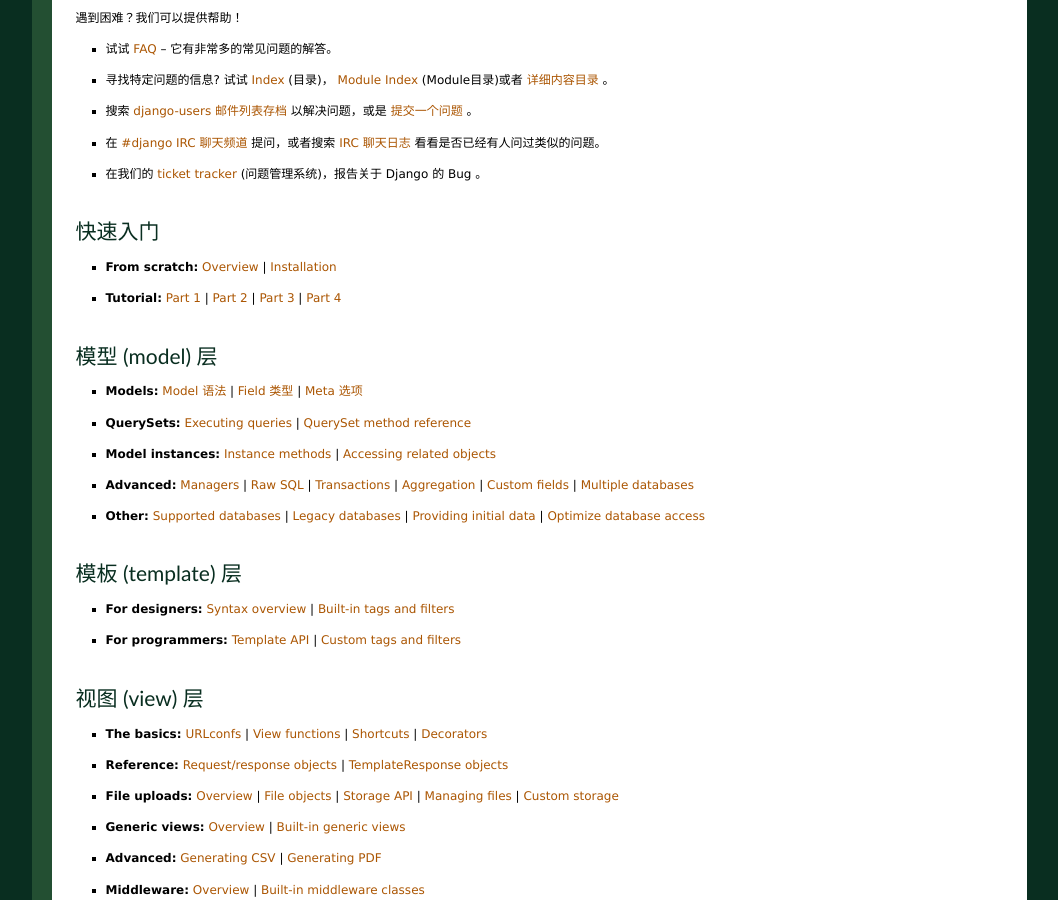
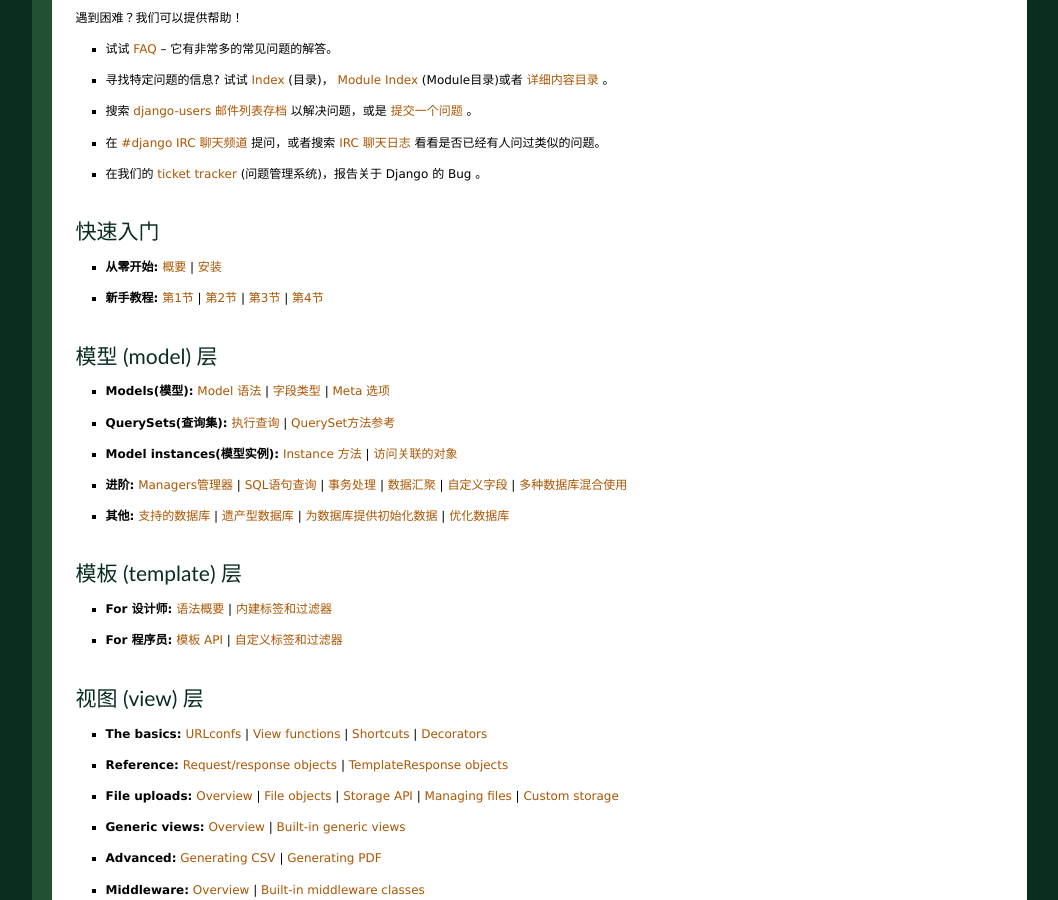
Before and after one commit to wrongwaycn/Django-Chinese-Docs, a Sphinx documentation site: the page built from docs/index.txt, in a window 1280 px wide and 900 px high, scrolled down 218 px. Shown: the whole window, without its empty margins (111-1169 px from the left). Built offline with Sphinx 7.4.7, drawn with Linux system fonts in a browser that asks for light colours.

Commit message:
translate something in front page

```diff
--- a/docs/index.txt
+++ b/docs/index.txt
@@ -32,56 +32,56 @@ Getting Help
 快速入门
 ========
 
-* **From scratch:**
-  :doc:`Overview <intro/overview>` |
-  :doc:`Installation <intro/install>`
+* **从零开始:**
+  :doc:`概要 <intro/overview>` |
+  :doc:`安装 <intro/install>`
 
-* **Tutorial:**
-  :doc:`Part 1 <intro/tutorial01>` |
-  :doc:`Part 2 <intro/tutorial02>` |
-  :doc:`Part 3 <intro/tutorial03>` |
-  :doc:`Part 4 <intro/tutorial04>`
+* **新手教程:**
+  :doc:`第1节 <intro/tutorial01>` |
+  :doc:`第2节 <intro/tutorial02>` |
+  :doc:`第3节 <intro/tutorial03>` |
+  :doc:`第4节 <intro/tutorial04>`
 
 模型 (model) 层
 ===============
 
-* **Models:**
+* **Models(模型):**
   :doc:`Model 语法 <topics/db/models>` |
-  :doc:`Field 类型 <ref/models/fields>` |
+  :doc:`字段类型 <ref/models/fields>` |
   :doc:`Meta 选项 <ref/models/options>`
 
-* **QuerySets:**
-  :doc:`Executing queries <topics/db/queries>` |
-  :doc:`QuerySet method reference <ref/models/querysets>`
+* **QuerySets(查询集):**
+  :doc:`执行查询 <topics/db/queries>` |
+  :doc:`QuerySet方法参考 <ref/models/querysets>`
 
-* **Model instances:**
-  :doc:`Instance methods <ref/models/instances>` |
-  :doc:`Accessing related objects <ref/models/relations>`
+* **Model instances(模型实例):**
+  :doc:`Instance 方法 <ref/models/instances>` |
+  :doc:`访问关联的对象 <ref/models/relations>`
 
-* **Advanced:**
-  :doc:`Managers <topics/db/managers>` |
-  :doc:`Raw SQL <topics/db/sql>` |
-  :doc:`Transactions <topics/db/transactions>` |
-  :doc:`Aggregation <topics/db/aggregation>` |
-  :doc:`Custom fields <howto/custom-model-fields>` |
-  :doc:`Multiple databases <topics/db/multi-db>`
+* **进阶:**
+  :doc:`Managers管理器 <topics/db/managers>` |
+  :doc:`SQL语句查询 <topics/db/sql>` |
+  :doc:`事务处理 <topics/db/transactions>` |
+  :doc:`数据汇聚 <topics/db/aggregation>` |
+  :doc:`自定义字段 <howto/custom-model-fields>` |
+  :doc:`多种数据库混合使用 <topics/db/multi-db>`
 
-* **Other:**
-  :doc:`Supported databases <ref/databases>` |
-  :doc:`Legacy databases <howto/legacy-databases>` |
-  :doc:`Providing initial data <howto/initial-data>` |
-  :doc:`Optimize database access <topics/db/optimization>`
+* **其他:**
+  :doc:`支持的数据库 <ref/databases>` |
+  :doc:`遗产型数据库 <howto/legacy-databases>` |
+  :doc:`为数据库提供初始化数据 <howto/initial-data>` |
+  :doc:`优化数据库 <topics/db/optimization>`
 
 模板 (template) 层
 ==================
 
-* **For designers:**
-  :doc:`Syntax overview <topics/templates>` |
-  :doc:`Built-in tags and filters <ref/templates/builtins>`
+* **For 设计师:**
+  :doc:`语法概要 <topics/templates>` |
+  :doc:`内建标签和过滤器 <ref/templates/builtins>`
 
-* **For programmers:**
-  :doc:`Template API <ref/templates/api>` |
-  :doc:`Custom tags and filters <howto/custom-template-tags>`
+* **For 程序员:**
+  :doc:`模板 API <ref/templates/api>` |
+  :doc:`自定义标签和过滤器 <howto/custom-template-tags>`
 
 视图 (view) 层
 ==============
```
